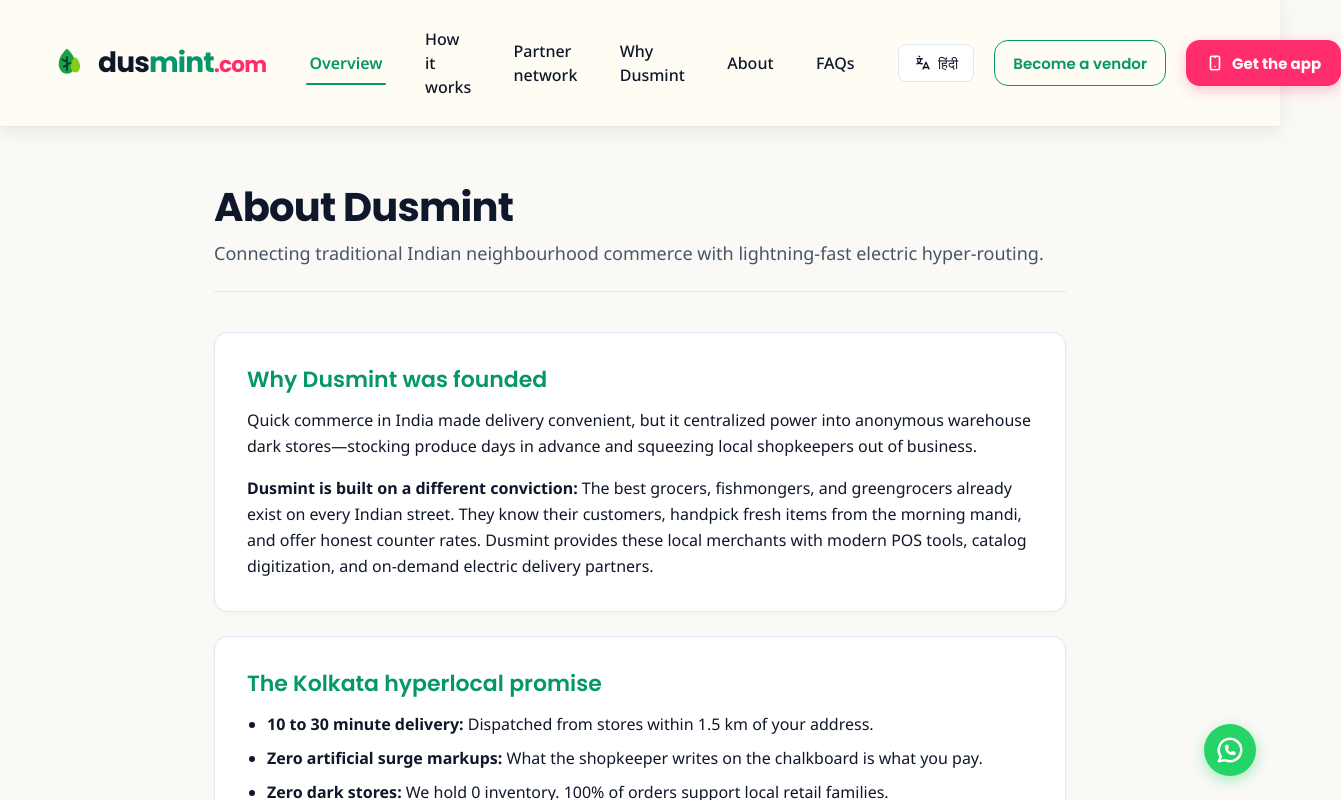
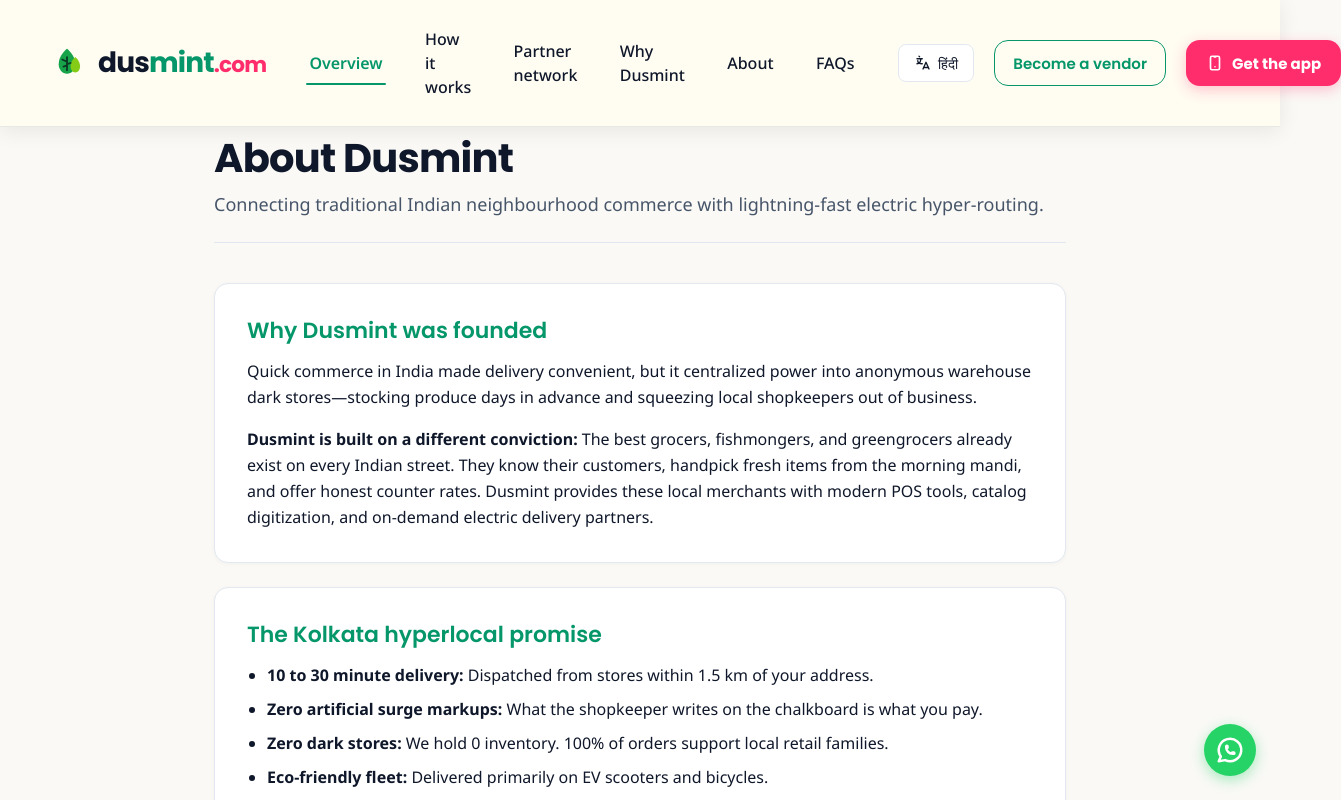
Before and after one commit to DusMint/dusmint_web, a Next.js app: page /about in a window 1280 px wide. Shown: the top 800 px of the page, 1341 px wide, since content can reach past the window. Built offline with nearby package versions, Linux system fonts and the light colour scheme.

Commit message:
feat: add MarketingLayoutClient component and Navbar styles

```diff
--- a/components/MarketingLayoutClient.tsx
+++ b/components/MarketingLayoutClient.tsx
@@ -1,6 +1,7 @@
 "use client";
 
 import React, { useState } from "react";
+import { usePathname } from "next/navigation";
 import Navbar from "./Navbar";
 import Footer from "./Footer";
 import WhatsAppButton from "./WhatsAppButton";
@@ -36,6 +37,8 @@ export default function MarketingLayoutClient({
   const [isLocationModalOpen, setIsLocationModalOpen] = useState(false);
   const [isVendorModalOpen, setIsVendorModalOpen] = useState(false);
   const [selectedShop, setSelectedShop] = useState<Shop | null>(null);
+  const pathname = usePathname();
+  const isHomePage = pathname === "/";
 
   const toggleLanguage = () => {
     setLanguage((prev) => (prev === "en" ? "hi" : "en"));
@@ -57,7 +60,9 @@ export default function MarketingLayoutClient({
         onToggleLanguage={toggleLanguage}
       />
 
-      <main style={{ minHeight: "80vh" }}>{children}</main>
+      <main style={{ minHeight: "80vh", paddingTop: isHomePage ? 0 : "78px" }}>
+        {children}
+      </main>
 
       <Footer
         language={language}
--- a/components/Navbar.module.css
+++ b/components/Navbar.module.css
@@ -1,8 +1,10 @@
 .header {
-  position: sticky;
+  position: fixed;
   top: 0;
+  left: 0;
+  width: 100%;
   z-index: 100;
-  background-color: rgba(255, 252, 242, 0.92);
+  background-color: rgba(255, 252, 242, 0.94);
   backdrop-filter: blur(16px);
   -webkit-backdrop-filter: blur(16px);
   border-bottom: 1px solid rgba(211, 219, 214, 0.55);
```
